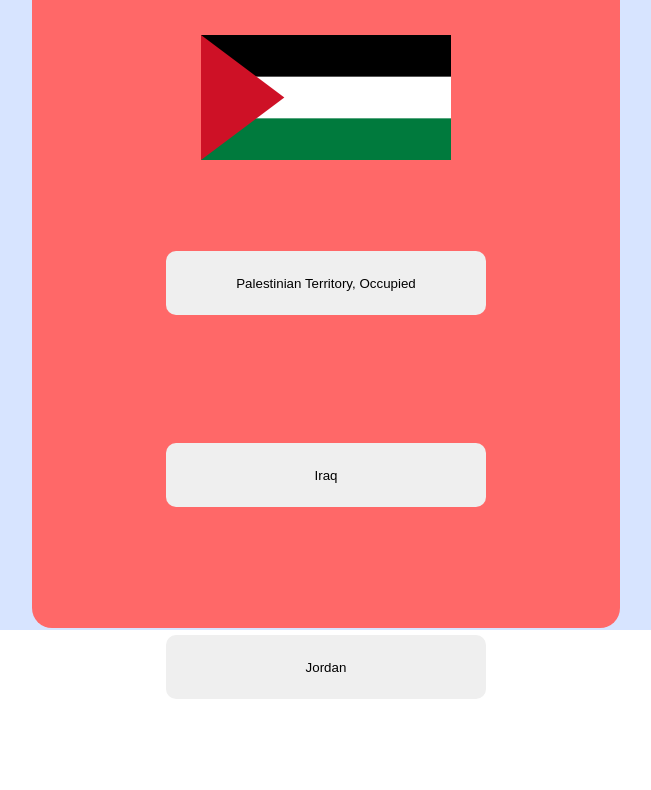
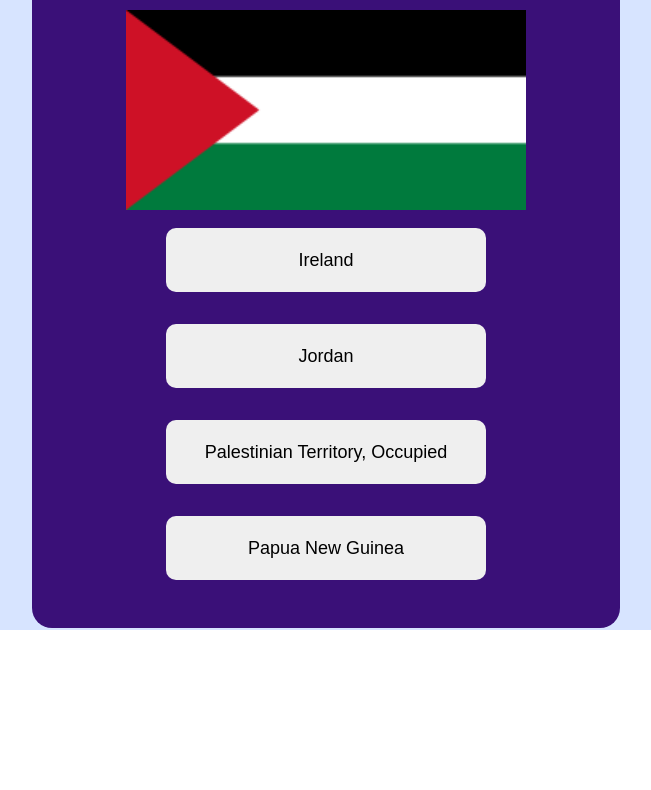
Before and after one commit to JoaoAHaupt/flags-quiz, a React app: page / in a window 1280 px wide. Shown: the part 170-960 px from the top of the page, without its empty margins (314-965 px from the left). After the commit the page ends 800 px from the top, so only its background shows below. Built offline with nearby package versions, Linux system fonts and the light colour scheme.

Commit message:
lepinhoo

```diff
--- a/src/components/Buttons/index.jsx
+++ b/src/components/Buttons/index.jsx
@@ -1,25 +1,32 @@
-import React from 'react';
+import React, { useState, useEffect } from 'react';
 import './styles.css';
 
-export const Buttons = ({ countryName1, countryName2, countryName3, countryName4, handleClick,buttonColors }) => {
-    const buttonOrders = [
-        [countryName1, countryName2, countryName3, countryName4],
-        [countryName2, countryName1, countryName3, countryName4],
-        [countryName2, countryName3, countryName1, countryName4],
-        [countryName2, countryName3, countryName4, countryName1]
-    ];
+export const Buttons = ({ countryName1, countryName2, countryName3, countryName4, handleClick, buttonColors }) => {
+    const [buttonOrders, setButtonOrders] = useState([]);
 
+    useEffect(() => {
+        const generateButtonOrders = () => {
+            const orders = [
+                [countryName1, countryName2, countryName3, countryName4],
+                [countryName2, countryName1, countryName3, countryName4],
+                [countryName2, countryName3, countryName1, countryName4],
+                [countryName2, countryName3, countryName4, countryName1]
+            ];
+            const randomNumber = Math.floor(Math.random() * orders.length);
+            setButtonOrders(orders[randomNumber]);
+        };
 
-    const randomNumber = Math.floor(Math.random() * buttonOrders.length);
+        generateButtonOrders();
+    }, [countryName1, countryName2, countryName3, countryName4]);
 
     return (
         <div className="Buttons">
             <table>
                 <tbody>
                     <tr>
-                        {buttonOrders[randomNumber].map((countryName, index) => (
-                            <button key={index} onClick={() => handleClick(countryName)} style={{ backgroundColor: buttonColors }}>{countryName}</button>
-                            ))}
+                        {buttonOrders.map((countryName, index) => (
+                            <button key={index} onClick={() => handleClick(countryName, index)} style={{ backgroundColor: buttonColors[index] }}>{countryName}</button>
+                        ))}
                     </tr>
                 </tbody>
             </table>
--- a/src/components/Buttons/styles.css
+++ b/src/components/Buttons/styles.css
@@ -5,6 +5,7 @@
 }
 
 .Buttons button{
+    font-size: large;
     margin: 4rem;
     height: 15rem;
     width: 20rem;
@@ -17,4 +18,19 @@
 
 .Buttons button:hover{
     transform: scale(1.2);
+
 }
+
+@media screen and (max-width: 2251px) {
+    .Buttons button{
+        margin: 3rem;
+
+    }
+  }
+
+@media screen and (max-width: 2086px) {
+    .Buttons button{
+        margin: 1rem;
+
+    }
+  }
--- a/src/components/Menu/index.jsx
+++ b/src/components/Menu/index.jsx
@@ -1,4 +1,3 @@
-// Menu.js
 import React, { useState, useEffect } from 'react';
 import { Buttons } from '../Buttons';
 import { data } from '../../data/data';
@@ -14,11 +13,9 @@
     const [countryName, setCountryName] = useState('');
     const [highScore, setHighScore] = useState(0);
     const [page, setPage] = useState(1);
-    const [buttonColors, setButtonColors] = useState({
-        [countryName2]: '',
-        [countryName3]: '',
-        [countryName4]: ''
-    });
+    const [buttonColors, setButtonColors] = useState([]);
+    const newButtonColors = [...buttonColors];
+
 
     const randomCountryGeneration = () => {
         const randomNames = [];
@@ -44,24 +41,45 @@
         randomCountryGeneration();
     }, [page]);
 
-    const wrongAnswer = () => {
-        setCurrentData([...data]);
-        setPage(1);
+    const correctAnswer = (index) =>{
+        const audio = new Audio('./correct-choice-43861.mp3');
+        audio.play();
+
+        newButtonColors[index] = '#37bd6a';
+        setButtonColors(newButtonColors);
+
+        setTimeout(() => {
+            newButtonColors[index] = '#FFFFFF';
+            setButtonColors(newButtonColors);
+            setPage(page + 1);
+            if (page + 1 > highScore) {
+                setHighScore(page + 1);
+            }
+        }, 2000);
+    }
+
+    const wrongAnswer = (index) =>{
+        newButtonColors[index] = '#bd3737';
+        setButtonColors(newButtonColors);
+
+        setTimeout(() => {
+            newButtonColors[index] = '#FFFFFF';
+            setButtonColors(newButtonColors);
+            randomCountryGeneration();
+            setCurrentData([...data]);
+            setPage(1);
+        }, 2000);
+    }
+
+
+    const handleClickCountry = (country, index) => {
+        if (country === countryName) {
+            correctAnswer(index);
+        } else if (country !== countryName){
+            wrongAnswer(index);
+        }
     };
 
-    const handleClickCorrect = (country) => {
-        const newButtonColors = { ...buttonColors };
-        if (country === countryName) {
-            newButtonColors[country] = '#008000';
-            setButtonColors(newButtonColors);
-            setPage(page + 1);
-            if (page > highScore) {
-                setHighScore(page);
-            }
-        } else {
-            wrongAnswer();
-        }
-    };
 
     return (
         <div className="Menu">
@@ -74,7 +92,7 @@
                 countryName2={countryName2}
                 countryName3={countryName3}
                 countryName4={countryName4}
-                handleClick={handleClickCorrect}
+                handleClick={handleClickCountry}
                 buttonColors={buttonColors}
             />
         </div>
--- a/src/components/Menu/styles.css
+++ b/src/components/Menu/styles.css
@@ -1,5 +1,5 @@
 .Menu{
-    background-color: #FF6868;
+    background-color: #3A1078;
     height:45rem;
     width:40%;
     border-radius: 20px;
@@ -10,9 +10,24 @@
 }
 
 .flag-div{
-    min-height: 175px;
-    max-height: 175px;
+    min-height: 200px;
+    max-height: 200px;
     align-items:center;
     justify-content: center;
     display: flex;
 }
+
+.flag-div img{
+    min-height: 200px;
+    max-height: 200px;
+
+}
+
+
+@media screen and (max-width: 1012px) {
+    .Menu{
+
+        width:80%;
+
+    }
+  }
--- a/src/data/data.js
+++ b/src/data/data.js
@@ -4,7 +4,7 @@
     { id: 3, name: 'Albania', code: 'AL' },
     { id: 4, name: 'Algeria', code: 'DZ' },
     { id: 5, name: 'American Samoa', code: 'AS' },
-    { id: 6, name: 'AndorrA', code: 'AD' },
+    { id: 6, name: 'Andorra', code: 'AD' },
     { id: 7, name: 'Angola', code: 'AO' },
     { id: 8, name: 'Anguilla', code: 'AI' },
     { id: 9, name: 'Antarctica', code: 'AQ' },
@@ -84,7 +84,6 @@
     { id: 84, name: 'Greece', code: 'GR' },
     { id: 85, name: 'Greenland', code: 'GL' },
     { id: 86, name: 'Grenada', code: 'GD' },
-    { id: 87, name: 'Guadeloupe', code: 'GP' },
     { id: 88, name: 'Guam', code: 'GU' },
     { id: 89, name: 'Guatemala', code: 'GT' },
     { id: 90, name: 'Guernsey', code: 'GG' },
@@ -116,7 +115,7 @@
     { id: 117, name: 'Korea, Republic of', code: 'KR' },
     { id: 118, name: 'Kuwait', code: 'KW' },
     { id: 119, name: 'Kyrgyzstan', code: 'KG' },
-    { id: 120, name: 'Lao People\'S Democratic Republic', code: 'LA' },
+    { id: 120, name: 'Laos', code: 'LA' },
     { id: 121, name: 'Latvia', code: 'LV' },
     { id: 122, name: 'Lebanon', code: 'LB' },
     { id: 123, name: 'Lesotho', code: 'LS' },
@@ -201,7 +200,6 @@
     { id: 204, name: 'Sri Lanka', code: 'LK' },
     { id: 205, name: 'Sudan', code: 'SD' },
     { id: 206, name: 'Suriname', code: 'SR' },
-    { id: 207, name: 'Svalbard and Jan Mayen', code: 'SJ' },
     { id: 208, name: 'Swaziland', code: 'SZ' },
     { id: 209, name: 'Sweden', code: 'SE' },
     { id: 210, name: 'Switzerland', code: 'CH' },
@@ -230,7 +228,7 @@
     { id: 233, name: 'Uzbekistan', code: 'UZ' },
     { id: 234, name: 'Vanuatu', code: 'VU' },
     { id: 235, name: 'Venezuela', code: 'VE' },
-    { id: 236, name: 'Viet Nam', code: 'VN' },
+    { id: 236, name: 'Vietnam', code: 'VN' },
     { id: 237, name: 'Virgin Islands, British', code: 'VG' },
     { id: 238, name: 'Virgin Islands, U.S.', code: 'VI' },
     { id: 239, name: 'Wallis and Futuna', code: 'WF' },
```
Also changed, not shown: 3 other files.
